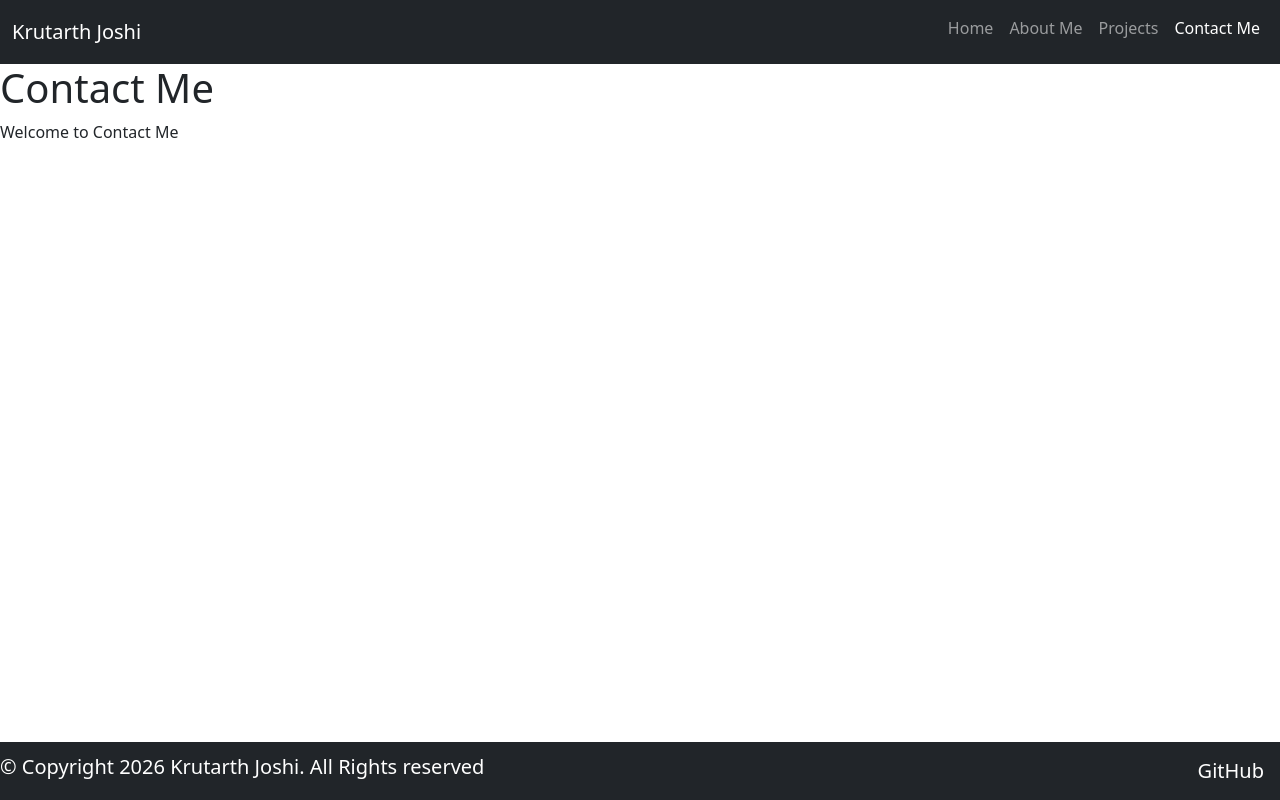
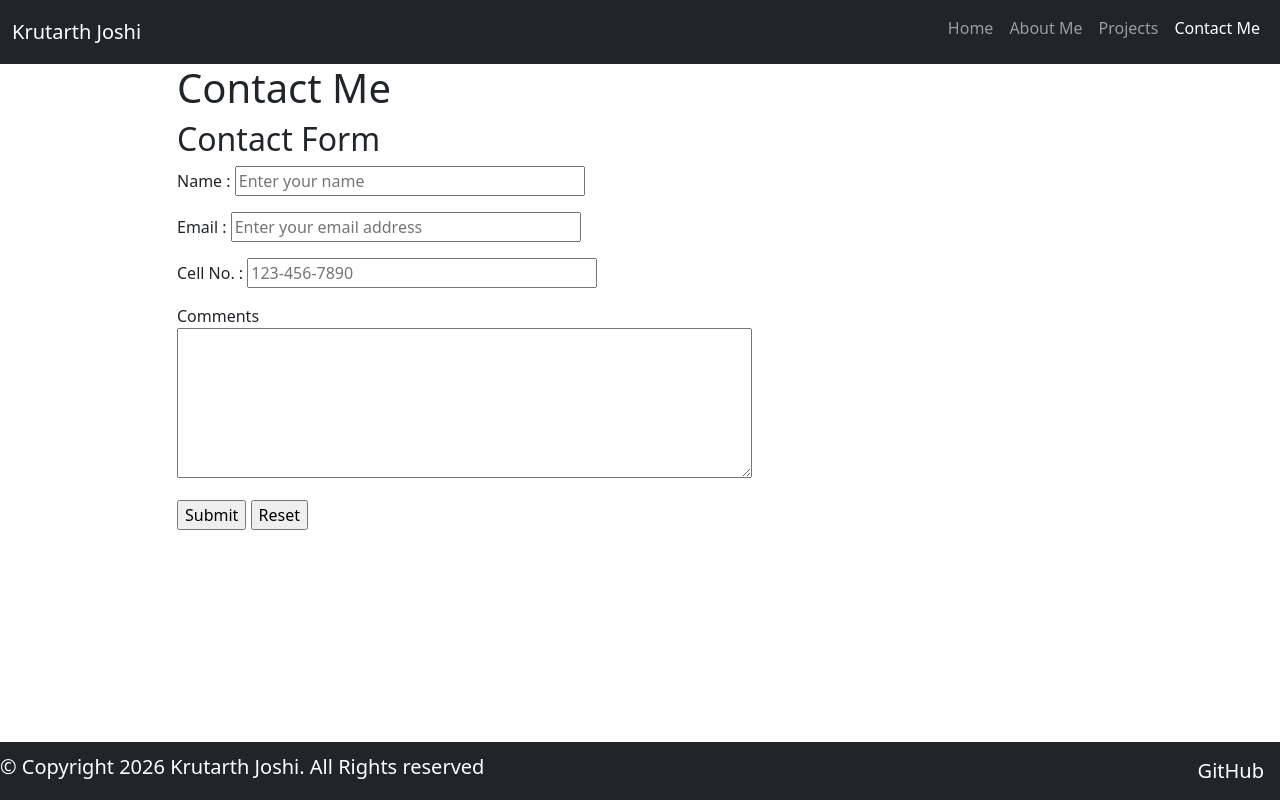
Before and after one commit to KJOtu/portfolioassignment2, a Node server app: page /contact in a window 1280 px wide. Run offline with Node 20, Linux system fonts and the light colour scheme; some libraries are stand-ins or nearby versions.

Commit message:
added content to about me, projects, contact me

```diff
--- a/routes/index.js
+++ b/routes/index.js
@@ -15,7 +15,19 @@ router.get('/about', function(req, res, next) {
 });
 /* GET Projects page. */
 router.get('/projects', function(req, res, next) {
-  res.render('projects', { title: 'Projects' });
+  // my projects
+  const Projectlist = [
+    {name: 'Graphic design', description: "I've created many posters and videos for various projects with Adobe software."},
+    {name: 'Network security', description: "I've conducted various network security tasks before with Kali Linux."},
+    {name: 'Web design', description: 'I have designed this portfolio with Express, EJS and Bootstrap.'},
+    {name: 'Cloud networking', description: 'I am pursuing a cloud networking certification with Azure.'},
+    {name: 'Managerial Finance', description: 'I am experienced in various techniques to manage cash flows in Excel.'}
+  ];
+  // send the projects to the view
+  res.render('projects', {
+    title: 'Projects',
+    Projectlist: Projectlist
+  });
 });
 /* GET Contact Me page. */
 router.get('/contact', function(req, res, next) {
--- a/views/contact.ejs
+++ b/views/contact.ejs
@@ -1,5 +1,35 @@
 <%- include partials/header.ejs %>
 <%- include partials/main_nav.ejs %>
-    <h1><%= title %></h1>
-    <p>Welcome to <%= title %></p>
+    <!--Main content-->
+<main class="container">
+    <div class="row">
+        <div class="offset-md-1 col-md-10">
+            <h1><%= title %></h1>
+            <h2>Contact Form</h2>
+            <!-- opens an email to me with the form details -->
+            <form action="mailto:krutarth.joshi1@ontariotechu.net"
+            method="post" enctype="text/plain" name="contact_form">
+                <p>
+                    <label for="name">Name :</label>
+                    <input type="text" id="name" name="name" size="32" placeholder="Enter your name" required>
+                </p>
+                <p>
+                    <label for="email">Email :</label>
+                    <input type="email" id="email" name="email" size="32" placeholder="Enter your email address" required>
+                </p>
+                <!-- phone number must be like 123-456-7890 (pattern from MDN Web Docs) -->
+                <p>
+                    <label for="cell">Cell No. :</label>
+                    <input type="tel" id="cell" name="cell" size="32" placeholder="123-456-7890" pattern="[0-9]{3}-[0-9]{3}-[0-9]{4}" required>
+                </p>
+                <p>
+                    <label for="comments">Comments</label><br>
+                    <textarea id="comments" name="comments" cols="60" rows="6" required></textarea>
+                </p>
+                <input type="submit" value="Submit">
+                <input type="reset" value="Reset">
+            </form>
+        </div>
+    </div>
+</main>
 <%- include partials/footer.ejs %>
```
Also changed, not shown: views/about.ejs (+18 -2 lines), views/projects.ejs (+23 -2 lines), README.md, public/Asset/images/poster.jpg (deleted), 1 other file.
